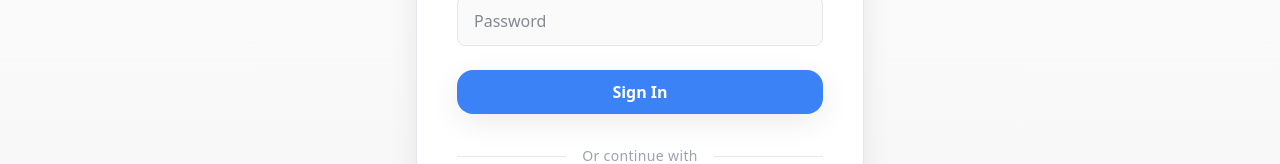
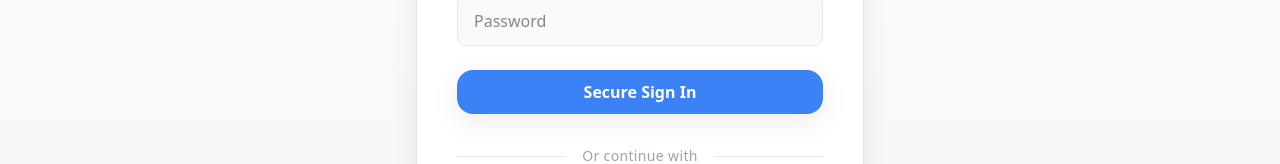
Before and after one commit to SOUSKEAIZEN/taskintern-visualizer, a Next.js app in the folder front-end/: page / in a window 1280 px wide. Shown: the part 381-545 px from the top of the page. Built offline with nearby package versions, Linux system fonts and the light colour scheme.

Commit message:
chore: update login button text to bypass cache blindness

```diff
--- a/front-end/src/app/page.tsx
+++ b/front-end/src/app/page.tsx
@@ -154,7 +154,7 @@ export default function LoginPage() {
                 disabled={loading}
                 className="btn-primary w-full py-4 text-[16px] flex justify-center items-center"
               >
-                {loading ? "Signing in..." : "Sign In"}
+                {loading ? "Signing in..." : "Secure Sign In"}
               </button>
             </form>
           )}
```
